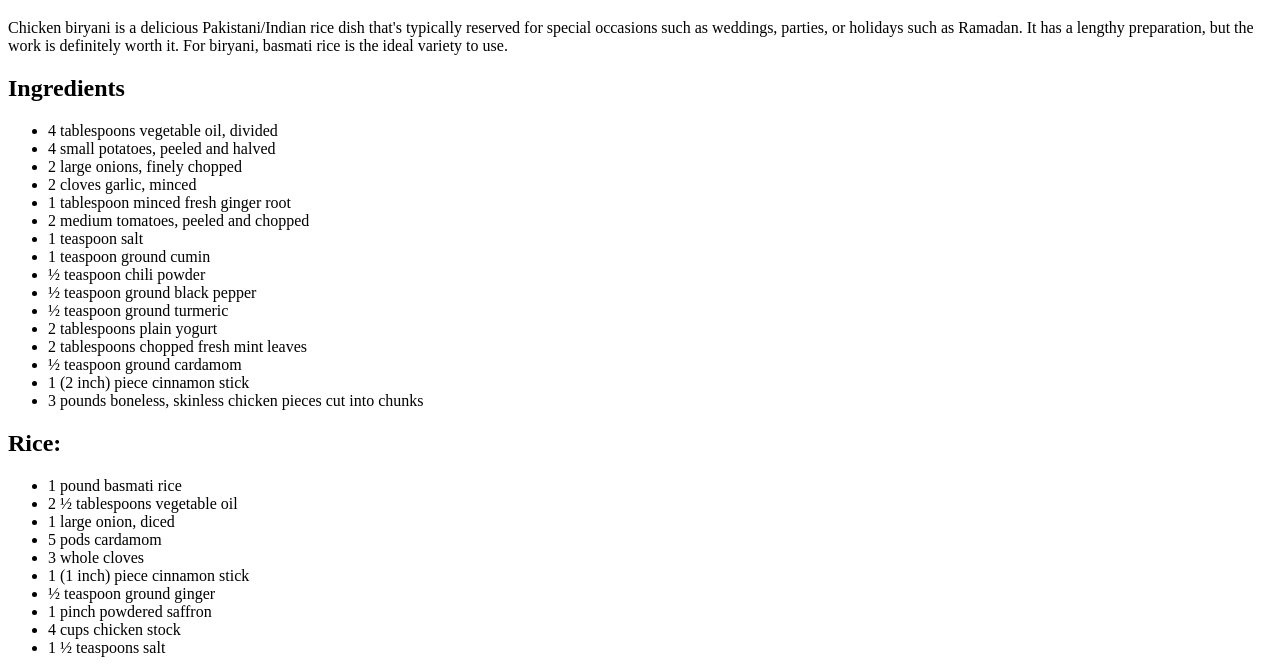
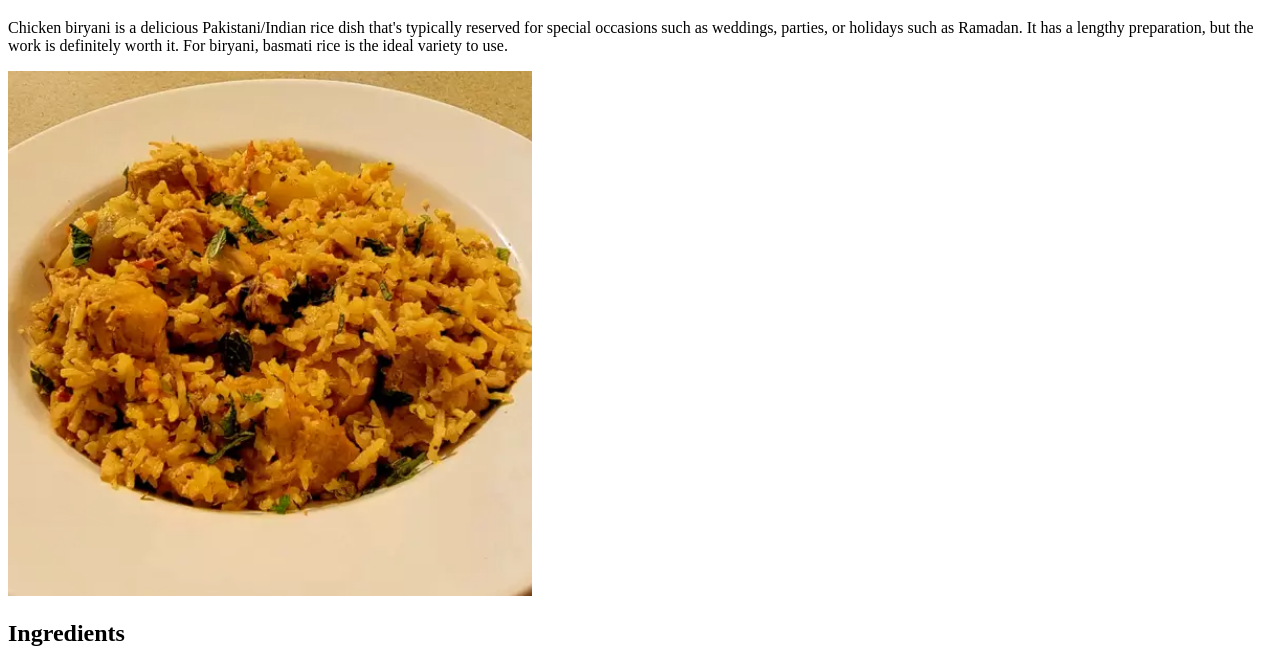
Before and after one commit to ansarimoosa99/odin-recipes, a plain HTML site: page recipes/biryani.html in a window 1280 px wide. Shown: the part 61-725 px from the top of the page. Drawn offline with Linux system fonts and the light colour scheme.

Commit message:
add recipe images

```diff
--- a/recipes/biryani.html
+++ b/recipes/biryani.html
@@ -9,7 +9,7 @@
 <body>
     <h1>Chicken Biryani</h1>
     <p>Chicken biryani is a delicious Pakistani/Indian rice dish that's typically reserved for special occasions such as weddings, parties, or holidays such as Ramadan. It has a lengthy preparation, but the work is definitely worth it. For biryani, basmati rice is the ideal variety to use.</p>
-
+    <img src="../images/chicken-biryani.png" alt="Chicken Biryani">
     <h2>Ingredients
     </h2>
     <ul>
```
